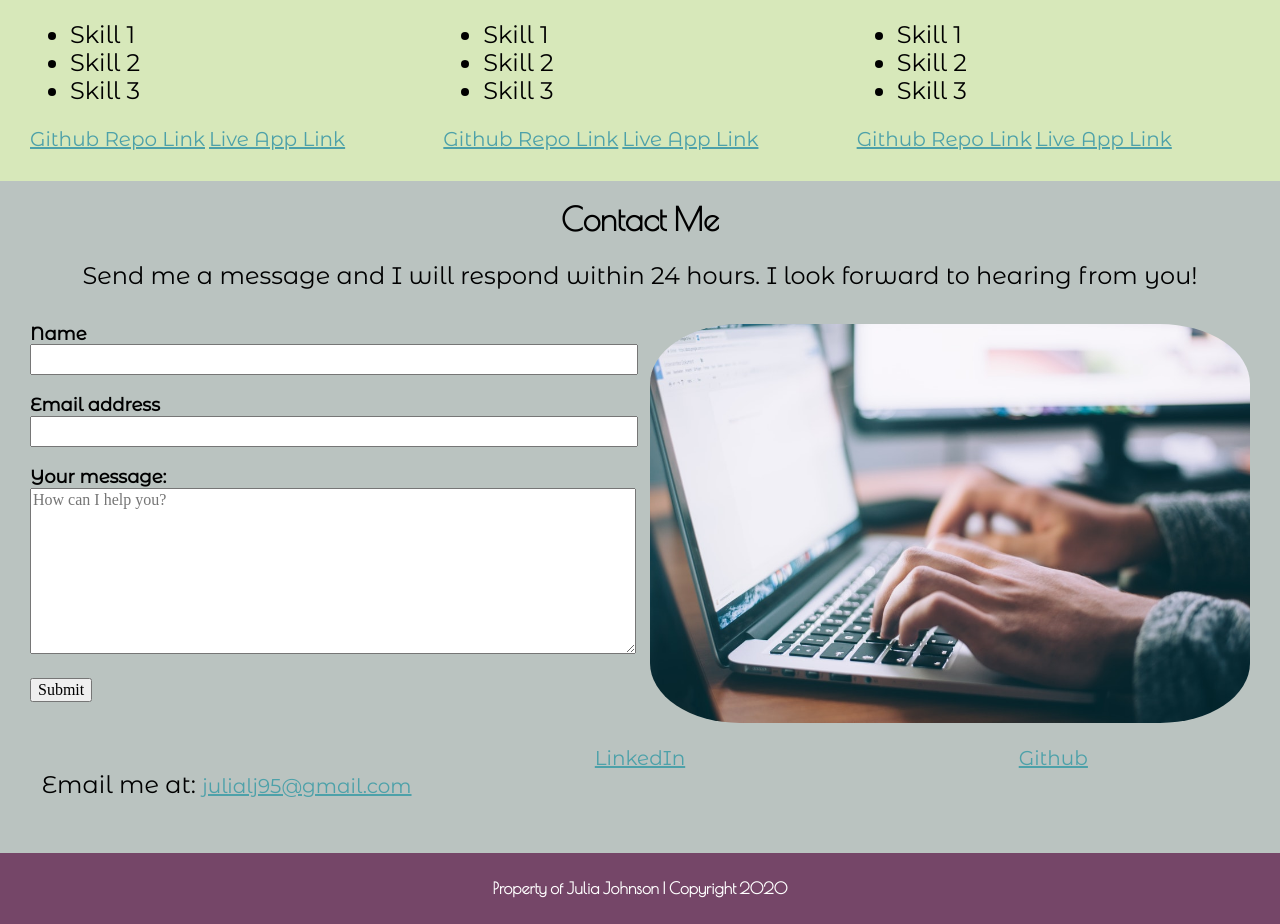
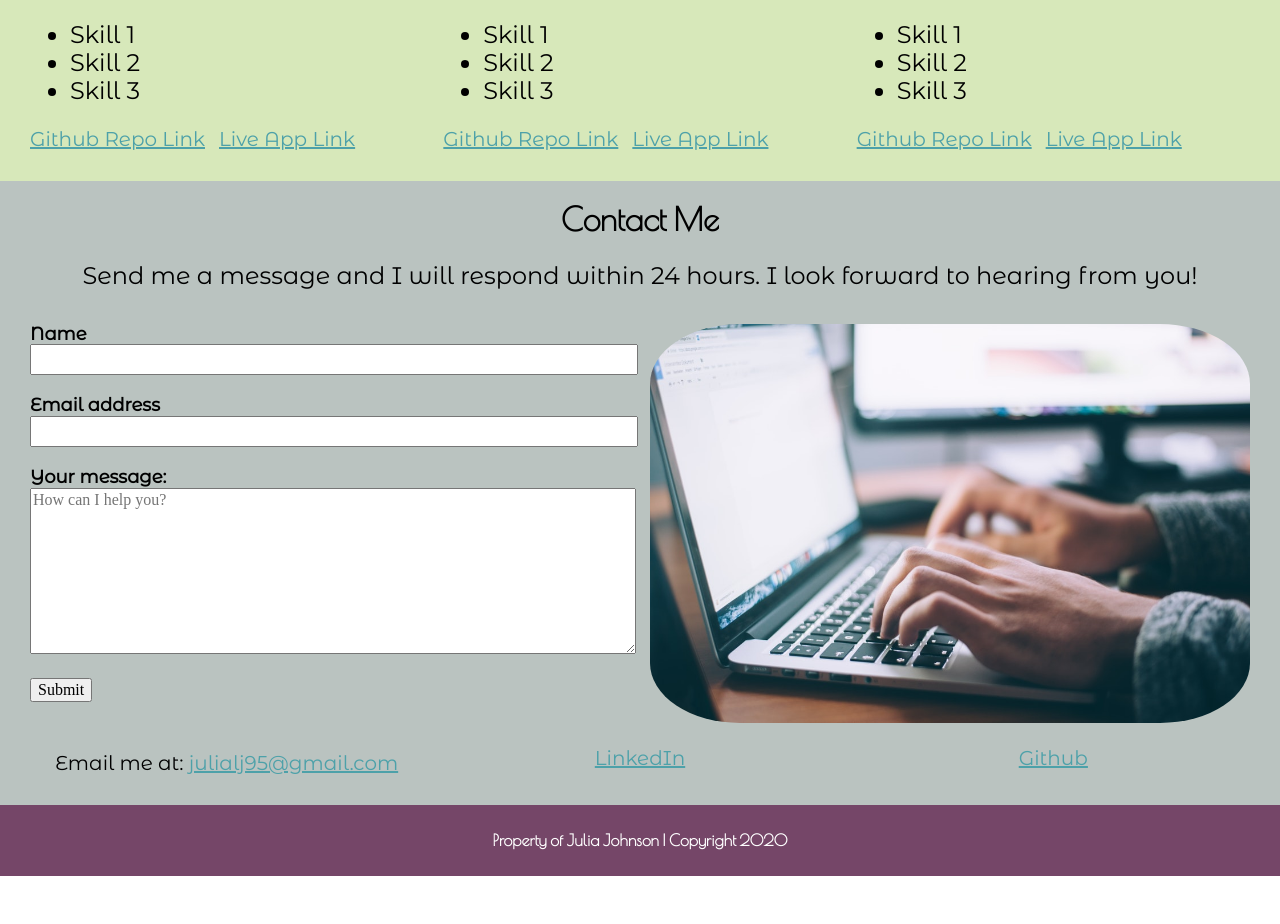
Before and after one commit to julialj95/Responsive-Portfolio, a plain HTML site: page index.html in a window 1280 px wide. Shown: the part 1464-2388 px from the top of the page. After the commit the page ends 2340 px from the top, so only its background shows below. Drawn offline with nearby package versions, Linux system fonts and the light colour scheme.

Commit message:
Update style.css

```diff
--- a/style.css
+++ b/style.css
@@ -104,7 +104,9 @@ p, ul, ol {
 .left {
   text-align: left;
 }
-
+.sm-text {
+  font-size: 20px;
+}
 
 
 
@@ -161,11 +163,20 @@ main section a:link {
 main section a:visited {
   color: red;
 }
-
 main section a:active {
   color: salmon;
 }
+main section a {
+  padding-top: 10px;
+}
 
+.no-padding {
+  margin: 5px 0 0 0;
+  padding:0;
+}
+.r-margin{
+  margin-right: 10px;
+}
 
 /* mobile first responsive development */
 @media all and (min-width: 600px){
```
